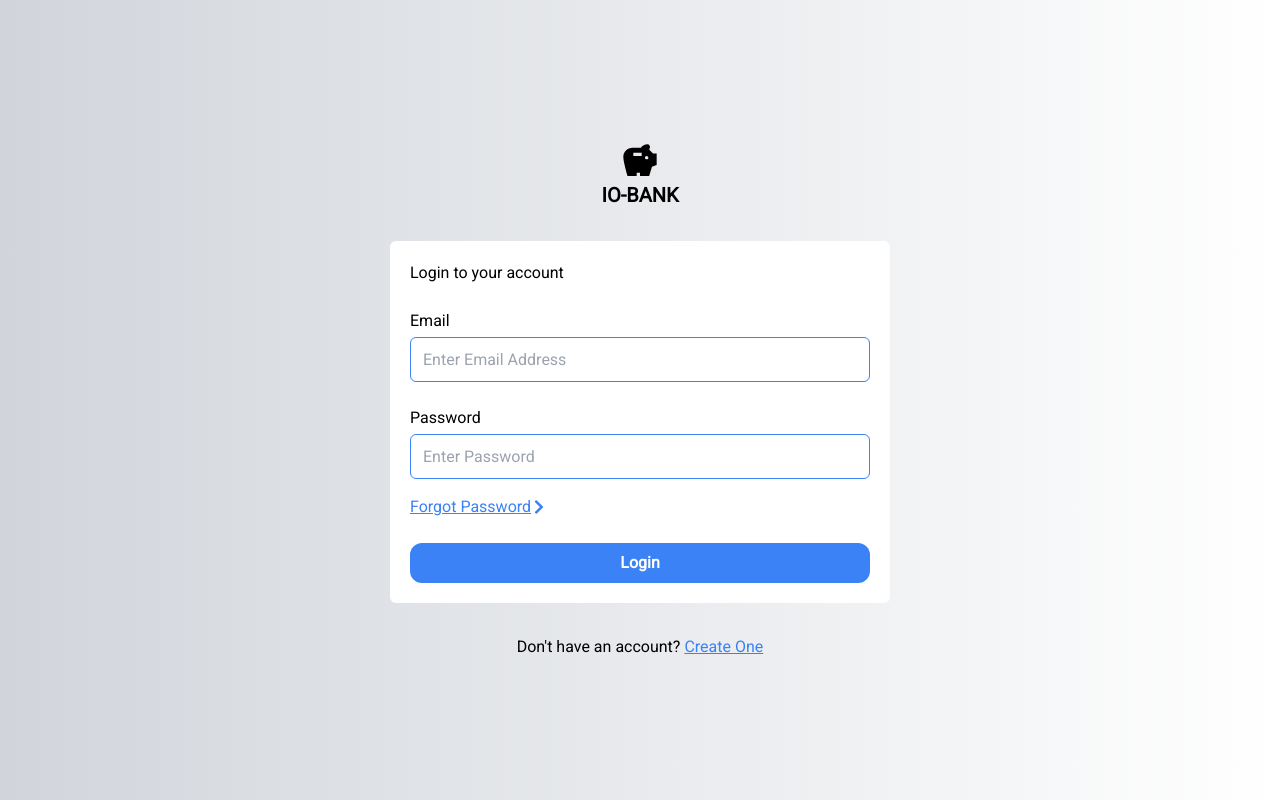
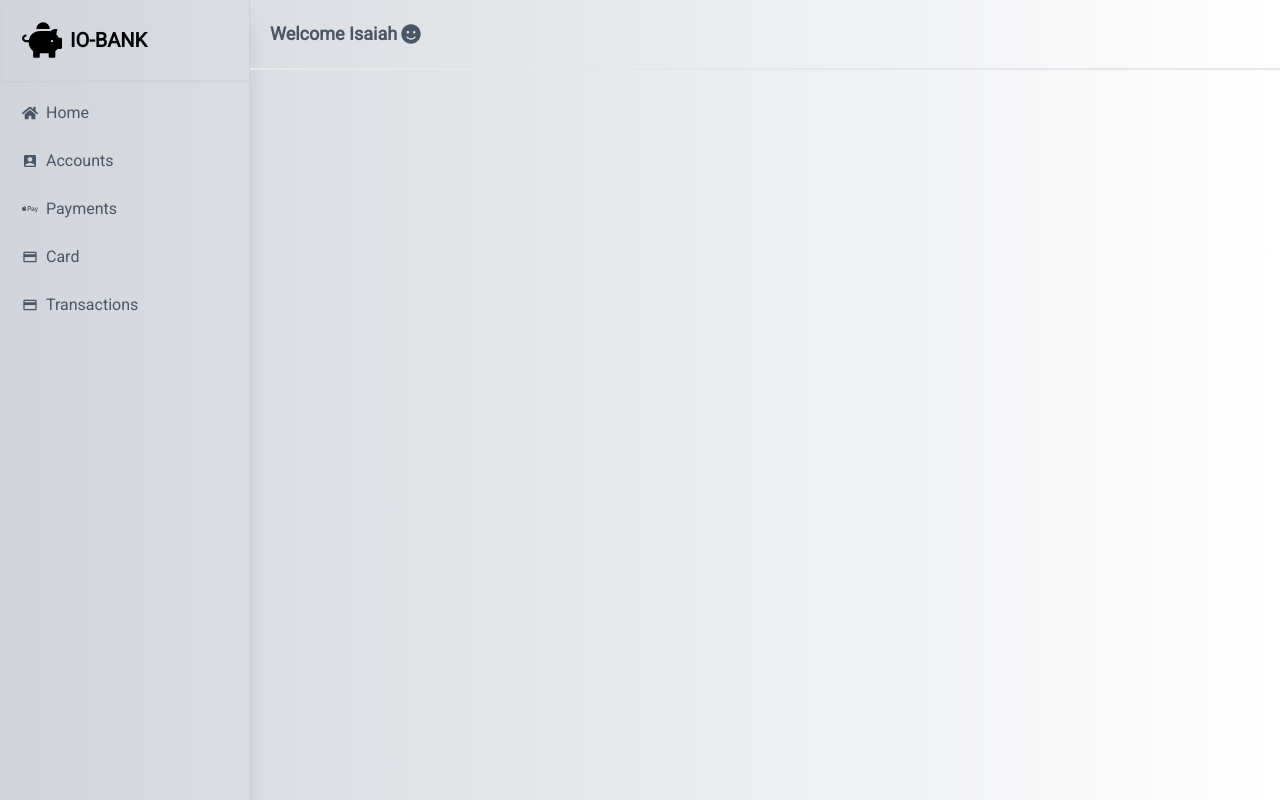
Before and after one commit to NishOG/iobank_frontend_private, a React (Create React App) app: page / in a window 1280 px wide. Built offline with nearby package versions, Linux system fonts and the light colour scheme; the HTML template or start-up script is replaced by a standard one.

Commit message:
Created Navbar and currently working on the header

```diff
--- a/src/App.js
+++ b/src/App.js
@@ -1,10 +1,12 @@
 import './App.css';
+import Home from './pages/Home';
 import Login from './pages/Login';
+import Register from './pages/Register';
 
 function App() {
   return (
-   <main className="font-roboto flex flex-col w-screen sm:w-full lg:w-screen md:w-screen h-screen justify-center items-center bg-gradient-to-r from-gray-300 to-white-500 ">
-    <Login />
+   <main className="font-roboto">
+    <Home />
    </main>
   );
 }
--- /dev/null
+++ b/src/components/Header.js
@@ -0,0 +1,16 @@
+import React from 'react'
+import { FaHamburger, FaSmile, FaBars } from 'react-icons/fa'
+import { MdFace } from 'react-icons/md'
+
+const Header = () => {
+  return (
+    <header className='flex justify-between p-5 border-b-2 absolute left-0 top-0 right-0'>
+        <h1 className='flex items-center text-gray-600 text-lg font-bold gap-1'>Welcome Isaiah <FaSmile  size={20}/> </h1>
+        <div>
+            <button className='lg:hidden'><FaBars size={25} /></button>
+        </div>
+    </header>
+  )
+}
+
+export default Header
--- /dev/null
+++ b/src/components/NavBar.js
@@ -0,0 +1,23 @@
+import React from 'react'
+import { FaApplePay, FaHome, FaPiggyBank } from 'react-icons/fa'
+import { MdAccountBox, MdCreditCard, MdPayment } from 'react-icons/md'
+
+const NavBar = () => {
+  return (
+    <nav className='flex flex-col w-250 border-l-2 gap-2 items-start border-r border-gray-300 shadow-xl'>
+      <h1 className='text-xl font-bold w-full flex gap-2 items-center p-5 border-b border-gray-300 shadow-sm'>
+            <FaPiggyBank size={40}/>
+            IO-BANK
+      </h1>
+      <ul className='w-full'>
+        <li className='p-1'><button className='rounded-md text-gray-600 flex gap-2 items-center p-4 pt-2 pb-2 hover:bg-blue-400 hover:text-white w-full'><FaHome />Home</button></li>
+        <li className='p-1'><button className='rounded-md text-gray-600 flex gap-2 items-center p-4 pt-2 pb-2 hover:bg-blue-400 hover:text-white w-full'><MdAccountBox />Accounts</button></li>
+        <li className='p-1'><button className='rounded-md text-gray-600 flex gap-2 items-center p-4 pt-2 pb-2 hover:bg-blue-400 hover:text-white w-full'><FaApplePay /> Payments</button></li>
+        <li className='p-1'><button className='rounded-md text-gray-600 flex gap-2 items-center p-4 pt-2 pb-2 hover:bg-blue-400 hover:text-white w-full'><MdCreditCard /> Card</button></li>
+        <li className='p-1'><button className='rounded-md text-gray-600 flex gap-2 items-center p-4 pt-2 pb-2 hover:bg-blue-400 hover:text-white w-full'><MdPayment />Transactions</button></li>
+      </ul>
+    </nav>
+  )
+}
+
+export default NavBar
--- a/src/pages/Home.js
+++ b/src/pages/Home.js
@@ -0,0 +1,17 @@
+import React from 'react'
+import Header from '../components/Header'
+import { FaHamburger } from 'react-icons/fa'
+import NavBar from '../components/NavBar'
+
+const Home = () => {
+  return (
+    <main className="font-roboto flex flex-row w-screen sm:w-full lg:w-screen md:w-screen h-screen bg-gradient-to-r from-gray-300 to-white-500 ">
+        <NavBar />
+        <section className='relative flex-1'>
+          <Header />
+        </section>
+    </main>
+  )
+}
+
+export default Home
--- a/src/pages/Login.js
+++ b/src/pages/Login.js
@@ -1,13 +1,15 @@
 import React from 'react'
-import { FaChevronRight, FaMehBlank} from 'react-icons/fa';
+import { FaChevronRight, FaMehBlank, FaPiggyBank} from 'react-icons/fa';
 import { MdFoodBank, MdSavings } from 'react-icons/md'
 
 const Login = () => {
+  // Todo implementation of controlled Input and login logic
+  return (
+    <main className="font-roboto flex flex-col w-screen sm:w-full lg:w-screen md:w-screen h-screen justify-center items-center bg-gradient-to-r from-gray-300 to-white-500 ">
 
-  return (
-    <section className='flex flex-col justify-center w-4/5 w-3/5 gap-8 items-center sm:w-3/5 xl:w-2/5 sm:p-6'>
+      <section className='flex flex-col justify-center p-2 w-full w-3/5 gap-8 items-center sm:w-3/5 xl:w-2/5 sm:p-6'>
           <h1 className='text-xl font-bold flex flex-col items-center'>
-          <MdSavings size={40}/>
+            <FaPiggyBank size={40}/>
             IO-BANK</h1>
           <form className="flex flex-col sm:min-w-500 flex-1 w-full gap-4 bg-white p-5 rounded-md">
               <h2>Login to your account</h2>
@@ -25,6 +27,7 @@ const Login = () => {
           </form>
           <p>Don't have an account? <a href='/signup' className='underline text-blue-500'>Create One</a></p>
       </section>
+    </main>
   )
 }
 
--- a/src/pages/Register.js
+++ b/src/pages/Register.js
@@ -1,10 +1,62 @@
 import React from 'react'
+import { FaChevronRight, FaMehBlank, FaPiggyBank} from 'react-icons/fa';
 
 const Register = () => {
+  // Todo implementation of controlled Input and register logic
   return (
-    <section>
+    <main className="font-roboto flex flex-col w-screen sm:w-full lg:w-screen md:w-screen min-h-screen justify-center items-center bg-gradient-to-r from-gray-300 to-white-500 ">
 
-    </section>
+      <section className='flex flex-col w-full p-3 w-3/5 pt-6 pb-6 gap-8 justify-center items-center sm:w-3/5 xl:w-2/5 sm:p-6'>
+          <h1 className='text-xl font-bold flex flex-col items-center'>
+            <FaPiggyBank size={40}/>
+            IO-BANK</h1>
+          <form className="flex flex-col sm:min-w-500 flex-1 w-full gap-3 bg-white p-5 rounded-md">
+              <h2 className='md font-bold'>Create your account</h2>
+              <div className='flex flex-col sm:flex-row gap-1 flex-1 w-full sm:gap-6'>
+                <div className='flex flex-col gap-1 flex-1 mt-2'>
+                    <label htmlFor="firstname" className='block'>Provide Firstname</label>
+                    <input placeholder='Julius' type="text" id="firstname" className='flex flex-1 border border-blue-500 p-3 rounded-md focus:border-yellow-400 leading-none' required />
+                </div>
+                <div className='flex flex-col gap-1 flex-1 mt-2'>
+                    <label htmlFor="lastname" className='block w-full'>Provide Lastname</label>
+                    <input placeholder='Anderson' type="text" id="lastname" className='flex flex-1 border border-blue-500 p-3 rounded-md focus:border-yellow-400 leading-none' required />
+                </div>
+              </div>
+              <div className='flex flex-col gap-1 flex-1 w-full mt-2'>
+                <label htmlFor="email" className='block'>Provide Email</label>
+                <input placeholder='Enter Email Address' type="email" id="email" className='flex w-full border border-blue-500 p-3 rounded-md focus:border-yellow-400 leading-none' required />
+              </div>
+              <div className='flex flex-col gap-1 flex-1 w-full mt-2'>
+                <label htmlFor="tel" className='block'>Provide Tel</label>
+                <input placeholder='Enter Phone Number' type="number" id="tel" className='flex w-full border border-blue-500 p-3 rounded-md focus:border-yellow-400 leading-none' required />
+              </div>
+              <div className='flex flex-col gap-1 flex-1 w-full mt-2'>
+                <label htmlFor='gender'>Gender</label>
+                <select id='gender' className='flex w-full border border-blue-500 p-3 rounded-md focus:border-yellow-400 leading-none' required>
+                    <option value="">Select Your Gender</option>
+                    <option value="male">Male</option>
+                    <option value="female">Female</option>
+                </select>
+              </div>
+              <div className='flex flex-col gap-1 flex-1 w-full mt-2'>
+                <label htmlFor="dob" className='block'>Provide Date of birth</label>
+                <input type="date" id="dob" className='flex justify-space w-full border border-blue-500 p-3 rounded-md focus:border-yellow-400 leading-none' required />
+              </div>
+              <div className='flex flex-col sm:flex-row gap-1 flex-1 w-full sm:gap-6'>
+                <div className='flex flex-col gap-1 flex-1 mt-2'>
+                    <label htmlFor="password" className='block'>Password</label>
+                    <input placeholder='Enter your password' type="password" id="password" className='flex flex-1 border border-blue-500 p-3 rounded-md focus:border-yellow-400 leading-none' required />
+                </div>
+                <div className='flex flex-col gap-1 flex-1 mt-2'>
+                    <label htmlFor="confirm-password" className='block w-full'>Confirm Password</label>
+                    <input placeholder='Comfirm your password' type="text" id="confirm-password" className='flex flex-1 border border-blue-500 p-3 rounded-md focus:border-yellow-400 leading-none' required />
+                </div>
+              </div>
+              <button type="button" className='bg-blue-500 p-2 rounded-xl text-white font-bold mt-2  hover:bg-opacity-90 transition-all'>Create Account</button>
+          </form>
+          <p>Have an account? <a href='/signup' className='underline text-blue-500'>Login</a></p>
+      </section>
+    </main>
   )
 }
 
--- a/tailwind.config.js
+++ b/tailwind.config.js
@@ -8,6 +8,12 @@ module.exports = {
       },
       minWidth: {
         '500': '500px'
+      },
+      width: {
+        '500': '500px',
+        '300': '300px',
+        '250': '250px',
+        '200': '200px'
       }
     },
   },
```
Lines whose indentation alone changed are shown as unchanged.
